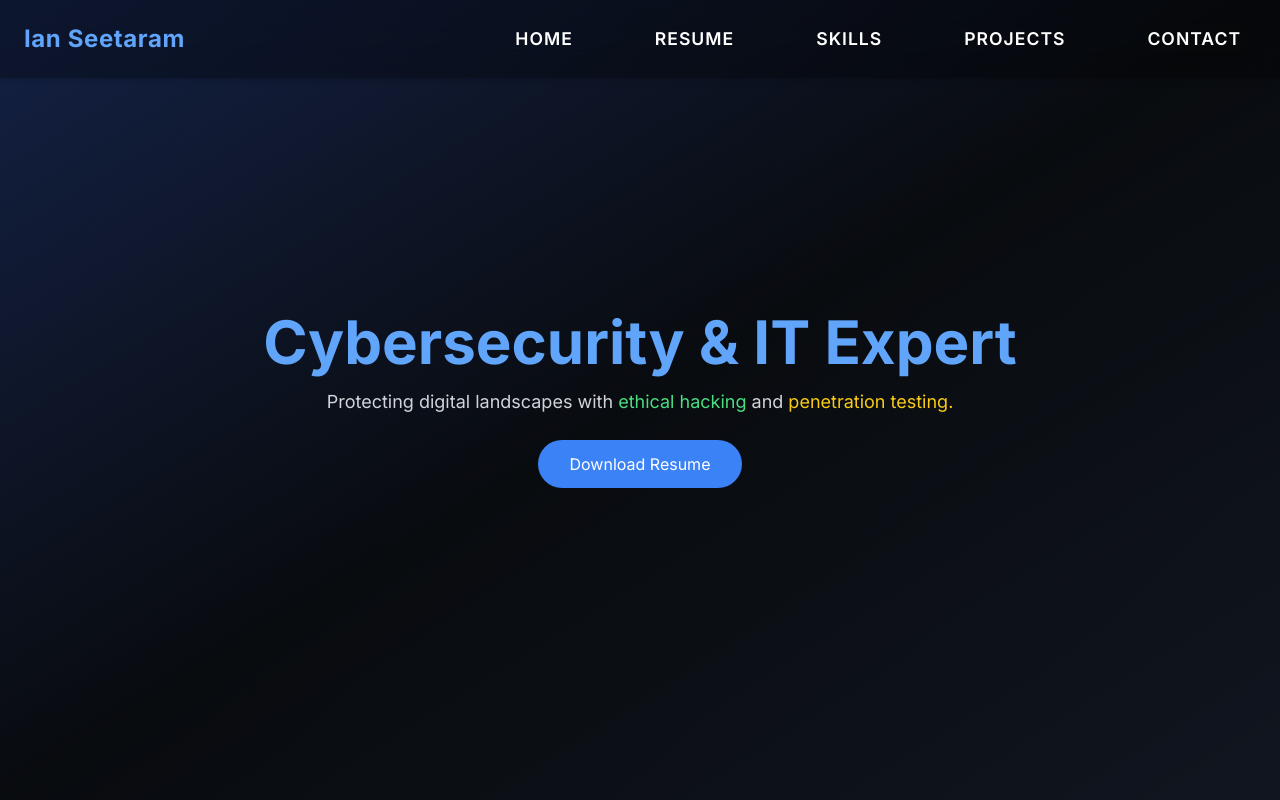
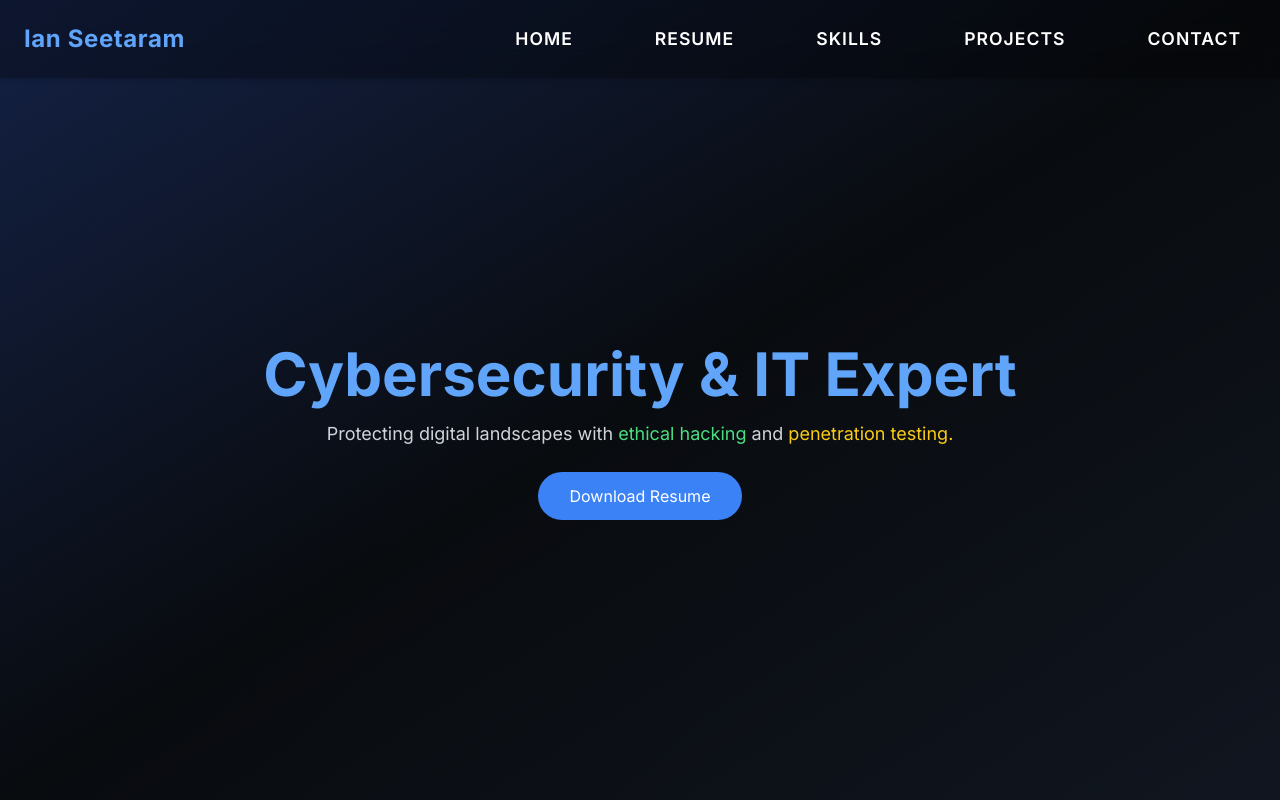
Before and after one commit to EyeonSee/EyeonCyberp, a React (Vite) app: page / in a window 1280 px wide. Shown: the top 800 px of the page. Built offline with nearby package versions, Linux system fonts and the light colour scheme.

Commit message:
Update Hero.jsx

```diff
--- a/src/components/Hero.jsx
+++ b/src/components/Hero.jsx
@@ -2,7 +2,7 @@ import { motion } from "framer-motion";
 
 const Hero = () => {
   return (
-    <section id="home" className="h-screen flex flex-col justify-center items-center text-center relative">
+    <section id="home" className="h-screen flex flex-col justify-center items-center text-center relative pt-16">
       <div className="absolute inset-0 bg-gradient-to-br from-blue-900 via-black to-gray-900 opacity-40"></div>
 
       <motion.h1
```
